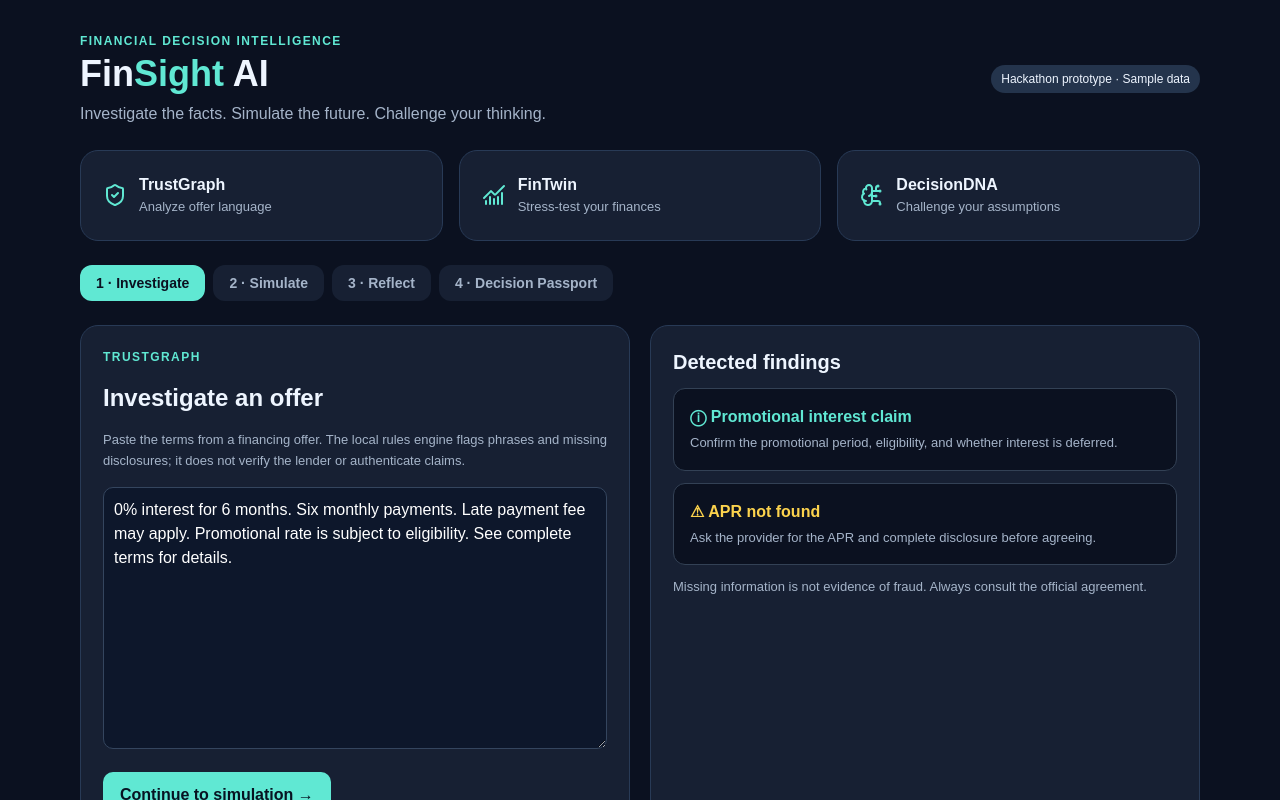
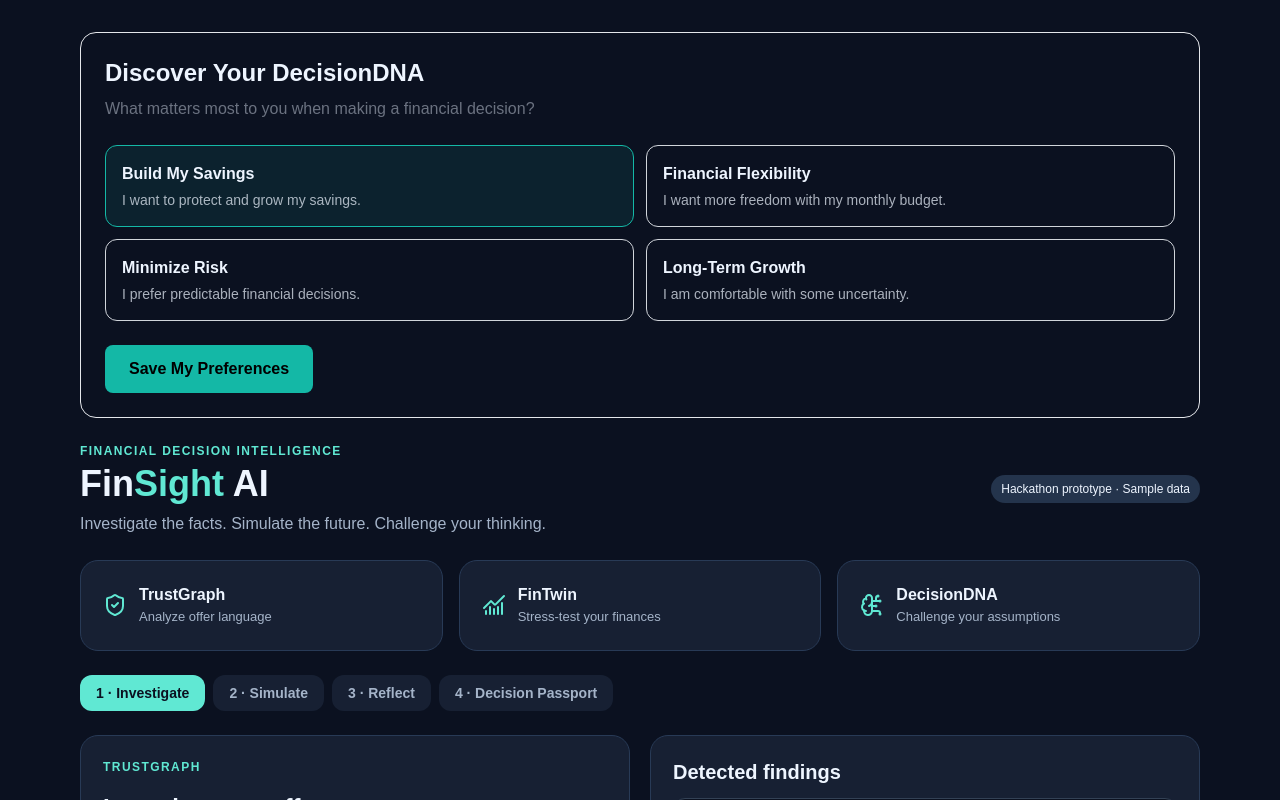
Before and after one commit to Paulinagabriella/finsight-ai, a Next.js app: page / in a window 1280 px wide. Shown: the top 800 px of the page. Built offline with nearby package versions, Linux system fonts and the light colour scheme.

Commit message:
Add DecisionDNA financial preferences questionnaire

```diff
--- a/app/page.tsx
+++ b/app/page.tsx
@@ -1,4 +1,5 @@
 'use client';
+import DecisionDNA from "../components/DecisionDNA";
 import { useMemo, useState } from 'react';
 import {
     ShieldCheck,
@@ -148,6 +149,7 @@ export default function Home() {
 
     return (
         <main className="max-w-6xl mx-auto px-4 py-8 space-y-6">
+            <DecisionDNA />
             {/* Header */}
             <header className="flex flex-wrap justify-between gap-4 items-center">
                 <div>
--- a/components/DecisionDNA.tsx
+++ b/components/DecisionDNA.tsx
@@ -0,0 +1,94 @@
+
+"use client";
+
+import { useState } from "react";
+
+export type FinancialPriority =
+    | "saving"
+    | "flexibility"
+    | "low-risk"
+    | "growth";
+
+type DecisionDNAProps = {
+    onComplete?: (priority: FinancialPriority) => void;
+};
+
+const options: {
+    value: FinancialPriority;
+    title: string;
+    description: string;
+}[] = [
+        {
+            value: "saving",
+            title: "Build My Savings",
+            description: "I want to protect and grow my savings.",
+        },
+        {
+            value: "flexibility",
+            title: "Financial Flexibility",
+            description: "I want more freedom with my monthly budget.",
+        },
+        {
+            value: "low-risk",
+            title: "Minimize Risk",
+            description: "I prefer predictable financial decisions.",
+        },
+        {
+            value: "growth",
+            title: "Long-Term Growth",
+            description: "I am comfortable with some uncertainty.",
+        },
+    ];
+
+export default function DecisionDNA({
+    onComplete,
+}: DecisionDNAProps) {
+    const [priority, setPriority] =
+        useState<FinancialPriority>("saving");
+
+    return (
+        <section className="rounded-2xl border p-6">
+            <h2 className="text-2xl font-bold">
+                Discover Your DecisionDNA
+            </h2>
+
+            <p className="mt-2 text-gray-500">
+                What matters most to you when making
+                a financial decision?
+            </p>
+
+            <div className="mt-6 grid gap-3 md:grid-cols-2">
+                {options.map((option) => (
+                    <button
+                        key={option.value}
+                        type="button"
+                        onClick={() => setPriority(option.value)}
+                        className={`rounded-xl border p-4 text-left transition ${priority === option.value
+                                ? "border-teal-500 bg-teal-500/10"
+                                : "border-gray-300 hover:border-teal-400"
+                            }`}
+                    >
+                        <h3 className="font-semibold">
+                            {option.title}
+                        </h3>
+
+                        <p className="mt-1 text-sm opacity-70">
+                            {option.description}
+                        </p>
+                    </button>
+                ))}
+            </div>
+
+            <button
+                type="button"
+                onClick={() => {
+                    console.log("Selected priority:", priority);
+                    onComplete?.(priority);
+                }}
+                className="mt-6 rounded-lg bg-teal-500 px-6 py-3 font-semibold text-black"
+            >
+                Save My Preferences
+            </button>
+        </section>
+    );
+}
```
